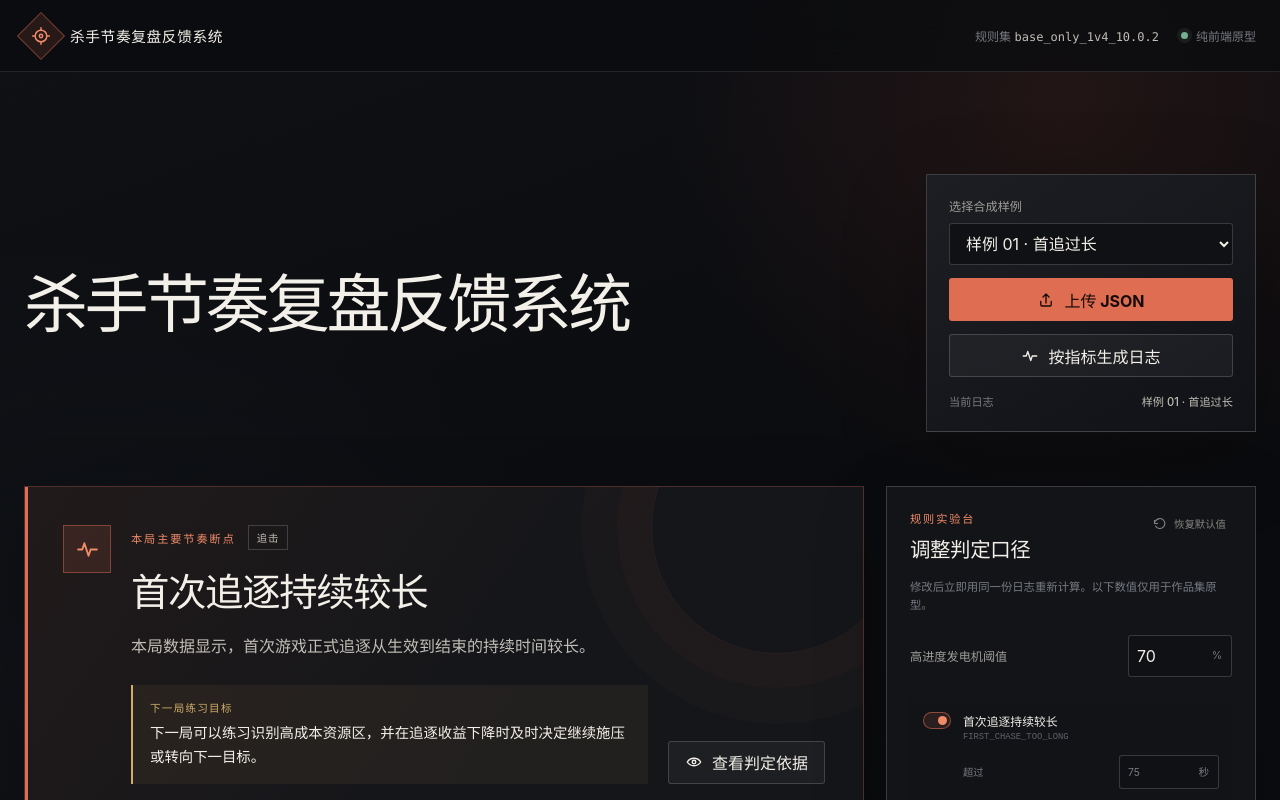
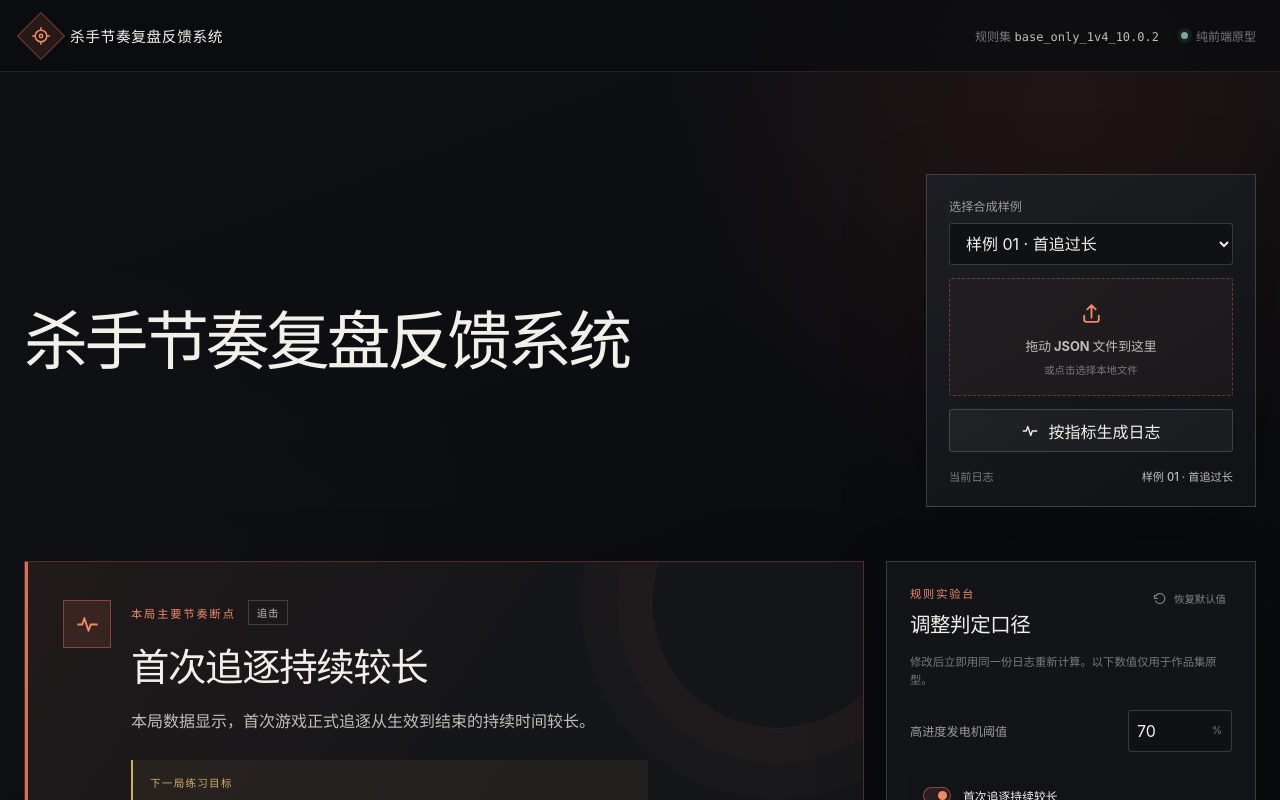
Before and after one commit to mahanggrx/killer-rhythm-review, a React (Vite) app: page / in a window 1280 px wide. Shown: the top 800 px of the page. Built offline with nearby package versions, Linux system fonts and the light colour scheme.

Commit message:
feat: add JSON drag and drop upload

```diff
--- a/src/app/App.tsx
+++ b/src/app/App.tsx
@@ -1,7 +1,8 @@
-import { useMemo, useRef, useState } from "react";
+import { useMemo, useState } from "react";
 import { DetailsPanel } from "../components/DetailsPanel";
 import { EventTimeline } from "../components/EventTimeline";
 import { Icon } from "../components/Icon";
+import { JsonDropzone } from "../components/JsonDropzone";
 import { MetricCards } from "../components/MetricCards";
 import { PrimaryFeedbackPanel } from "../components/PrimaryFeedbackPanel";
 import { RuleSettings, type RuleNumericSetting } from "../components/RuleSettings";
@@ -34,7 +35,6 @@ export function App() {
   const [selectedEventId, setSelectedEventId] = useState<string | null>(null);
   const [uploadError, setUploadError] = useState<string | null>(null);
   const [isGeneratorOpen, setIsGeneratorOpen] = useState(false);
-  const fileInputRef = useRef<HTMLInputElement>(null);
 
   const analysis = useMemo(
     () => analyzeMatchJson(source, { metricConfig, ruleConfig }),
@@ -53,6 +53,10 @@ export function App() {
 
   const handleUpload = async (file: File | undefined) => {
     if (!file) return;
+    if (!file.name.toLowerCase().endsWith(".json")) {
+      setUploadError(`文件“${file.name}”不是 JSON 文件，只支持 .json 格式。`);
+      return;
+    }
     try {
       const uploadedSource = await file.text();
       setSelectedPresetId("uploaded");
@@ -158,17 +162,7 @@ export function App() {
                 {selectedPresetId === "generated" && <option value="generated">已生成 · {sourceName}</option>}
               </select>
             </label>
-            <input
-              ref={fileInputRef}
-              className="visually-hidden"
-              type="file"
-              accept="application/json,.json"
-              aria-label="上传 JSON 文件"
-              onChange={(event) => void handleUpload(event.target.files?.[0])}
-            />
-            <button className="button button--primary" type="button" onClick={() => fileInputRef.current?.click()}>
-              <Icon name="upload" />上传 JSON
-            </button>
+            <JsonDropzone onFile={(file) => void handleUpload(file)} />
             <button
               className="button button--secondary"
               type="button"
@@ -197,8 +191,8 @@ export function App() {
               <section className="error-panel" role="alert" aria-labelledby="upload-error-title">
                 <Icon name="warning" />
                 <div>
-                  <p className="section-kicker">文件读取失败</p>
-                  <h2 id="upload-error-title">暂时无法读取这份日志</h2>
+                  <p className="section-kicker">文件导入失败</p>
+                  <h2 id="upload-error-title">暂时无法导入这份日志</h2>
                   <p>{uploadError}</p>
                 </div>
               </section>
--- /dev/null
+++ b/src/components/JsonDropzone.tsx
@@ -0,0 +1,72 @@
+import { useRef, useState, type DragEvent } from "react";
+import { Icon } from "./Icon";
+
+interface JsonDropzoneProps {
+  onFile: (file: File | undefined) => void;
+}
+
+function containsFiles(event: DragEvent<HTMLElement>): boolean {
+  return Array.from(event.dataTransfer.types).includes("Files");
+}
+
+export function JsonDropzone({ onFile }: JsonDropzoneProps) {
+  const [isDragging, setIsDragging] = useState(false);
+  const dragDepth = useRef(0);
+  const fileInputRef = useRef<HTMLInputElement>(null);
+
+  const handleDragEnter = (event: DragEvent<HTMLButtonElement>) => {
+    event.preventDefault();
+    if (!containsFiles(event)) return;
+    dragDepth.current += 1;
+    setIsDragging(true);
+  };
+
+  const handleDragOver = (event: DragEvent<HTMLButtonElement>) => {
+    event.preventDefault();
+    if (!containsFiles(event)) return;
+    event.dataTransfer.dropEffect = "copy";
+  };
+
+  const handleDragLeave = (event: DragEvent<HTMLButtonElement>) => {
+    event.preventDefault();
+    dragDepth.current = Math.max(0, dragDepth.current - 1);
+    if (dragDepth.current === 0) setIsDragging(false);
+  };
+
+  const handleDrop = (event: DragEvent<HTMLButtonElement>) => {
+    event.preventDefault();
+    dragDepth.current = 0;
+    setIsDragging(false);
+    onFile(event.dataTransfer.files[0]);
+  };
+
+  return (
+    <>
+      <input
+        ref={fileInputRef}
+        className="visually-hidden"
+        type="file"
+        accept="application/json,.json"
+        aria-label="上传 JSON 文件"
+        onChange={(event) => {
+          onFile(event.target.files?.[0]);
+          event.target.value = "";
+        }}
+      />
+      <button
+        className={`json-dropzone${isDragging ? " json-dropzone--active" : ""}`}
+        type="button"
+        aria-describedby="json-dropzone-help"
+        onClick={() => fileInputRef.current?.click()}
+        onDragEnter={handleDragEnter}
+        onDragOver={handleDragOver}
+        onDragLeave={handleDragLeave}
+        onDrop={handleDrop}
+      >
+        <span className="json-dropzone__icon"><Icon name="upload" /></span>
+        <strong>拖动 JSON 文件到这里</strong>
+        <small id="json-dropzone-help">或点击选择本地文件</small>
+      </button>
+    </>
+  );
+}
--- a/src/styles/global.css
+++ b/src/styles/global.css
@@ -160,6 +160,28 @@ select { width: 100%; padding: 0 40px 0 12px; }
 
 .source-status { display: flex; min-width: 0; justify-content: space-between; gap: 15px; margin: 3px 0 0; color: #777a80; font-size: 0.7rem; }
 .source-status strong { min-width: 0; overflow: hidden; color: var(--muted-strong); font-weight: 550; text-overflow: ellipsis; white-space: nowrap; }
+
+.json-dropzone {
+  display: grid;
+  min-height: 116px;
+  place-items: center;
+  align-content: center;
+  gap: 7px;
+  padding: 18px;
+  border: 1px dashed rgb(223 109 82 / 42%);
+  border-radius: 3px;
+  background: rgb(223 109 82 / 4%);
+  color: var(--muted-strong);
+  text-align: center;
+  transition: border-color 160ms ease, background 160ms ease, transform 160ms ease;
+}
+.json-dropzone:hover,
+.json-dropzone--active { border-color: var(--accent-bright); background: var(--accent-soft); }
+.json-dropzone--active { transform: translateY(-2px); }
+.json-dropzone__icon { display: grid; width: 32px; height: 32px; place-items: center; color: var(--accent-bright); }
+.json-dropzone__icon svg { width: 25px; }
+.json-dropzone strong { font-size: 0.8rem; }
+.json-dropzone small { color: #777a80; font-size: 0.65rem; }
 
 .generator-panel {
   display: grid;
@@ -367,7 +389,7 @@ footer p { margin: 0; }
 @media (max-width: 1120px) {
   .hero { grid-template-columns: 1fr; gap: 36px; }
   .source-controls { grid-template-columns: minmax(0, 1fr) auto; }
-  .source-controls .field-control, .source-status { grid-column: 1 / -1; }
+  .source-controls .field-control, .json-dropzone, .source-status { grid-column: 1 / -1; }
   .workspace-layout { grid-template-columns: 1fr; }
   .settings-panel { position: static; }
   .rule-list { grid-template-columns: repeat(2, minmax(0, 1fr)); }
@@ -381,7 +403,7 @@ footer p { margin: 0; }
   .hero { padding: 52px 0 34px; }
   .hero h1 { font-size: clamp(2.15rem, 10.5vw, 3.7rem); overflow-wrap: anywhere; }
   .source-controls { display: grid; grid-template-columns: 1fr; padding: 17px; }
-  .source-controls .field-control, .source-status { grid-column: auto; }
+  .source-controls .field-control, .json-dropzone, .source-status { grid-column: auto; }
   .generator-panel { margin-top: -12px; }
   .generator-panel__heading, .generator-form__action { align-items: stretch; flex-direction: column; }
   .generator-form { grid-template-columns: 1fr; }
```
Also changed, not shown: 2 other files (tests, documents, lock files or other folders).
